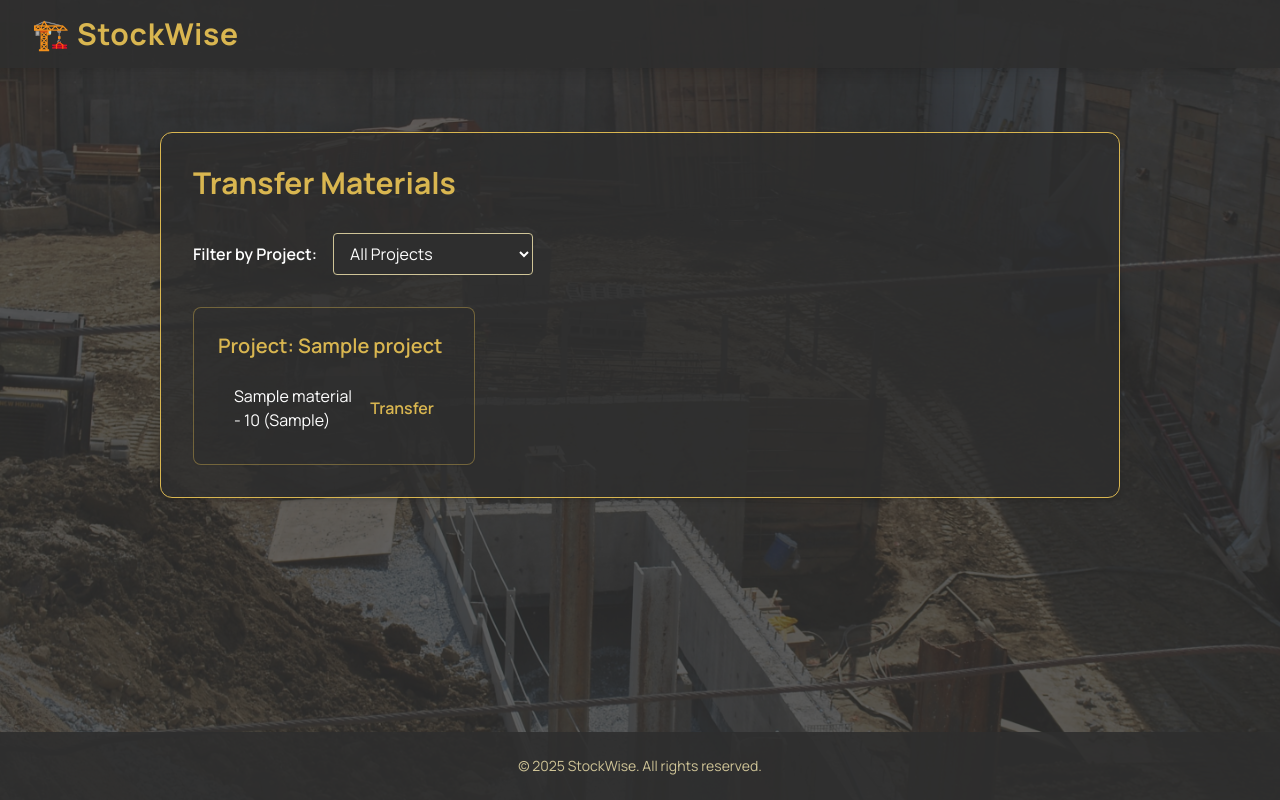
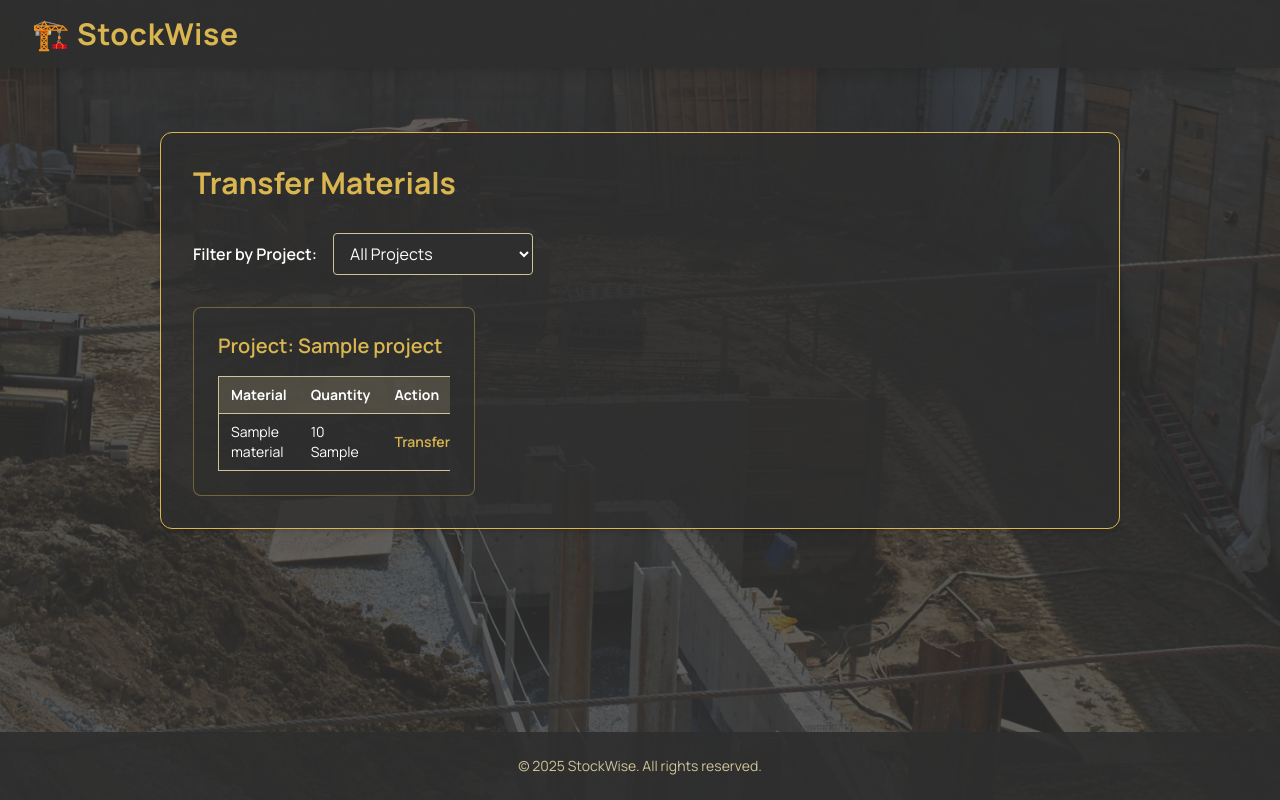
Before and after one commit to gianvalen/stockwise, a Django app: page /manager/materials/transfer/ in a window 1280 px wide. Run offline with Django 5.2, Linux system fonts and the light colour scheme; tables that the repository leaves empty hold one stand-in row (values such as "Sample post"); some libraries are stand-ins or nearby versions.

Commit message:
Fixed table for transfer material home

```diff
--- a/stockwise/templates/project_management/transfer_materials_home.html
+++ b/stockwise/templates/project_management/transfer_materials_home.html
@@ -29,21 +29,33 @@
         <h2 class="text-xl font-semibold mb-4 text-primary">Project: {{ entry.project.project_name }}</h2>
 
         {% if entry.materials %}
-          <ul class="space-y-3">
+          <div class="overflow-x-auto">
+            <table class="w-full text-sm border border-muted rounded-lg">
+              <thead class="bg-muted/20 text-left">
+                <tr>
+                  <th class="px-3 py-2 border-b border-muted">Material</th>
+                  <th class="px-3 py-2 border-b border-muted">Quantity</th>
+                  <th class="px-3 py-2 border-b border-muted">Action</th>
+                </tr>
+              </thead>
+              <tbody>
                 {% for im in entry.materials %}
                   {% if im.quantity > 0 %}
-                <li class="flex justify-between items-center gap-4 bg-surface/40 rounded px-4 py-2 hover:bg-primary/20 transition">
-                  <span class="text-sm md:text-base text-secondary break-words">
-                    {{ im.material.material_name }} - {{ im.quantity }} ({{ im.material.unit }})
-                  </span>
+                    <tr class="hover:bg-primary/20 transition">
+                      <td class="px-3 py-2 border-b border-muted break-words">{{ im.material.material_name }}</td>
+                      <td class="px-3 py-2 border-b border-muted">{{ im.quantity }} {{ im.material.unit }}</td>
+                      <td class="px-3 py-2 border-b border-muted">
                         <a href="{% url 'project_management:transfer_material_form' entry.project.project_id im.material.material_id %}"
                            class="text-primary font-semibold hover:underline hover:text-yellow-400 whitespace-nowrap">
                           Transfer
                         </a>
-                </li>
+                      </td>
+                    </tr>
                   {% endif %}
                 {% endfor %}
-          </ul>
+              </tbody>
+            </table>
+          </div>
         {% else %}
           <p class="text-muted italic">No materials found for this project.</p>
         {% endif %}
```
Lines whose indentation alone changed are shown as unchanged.
